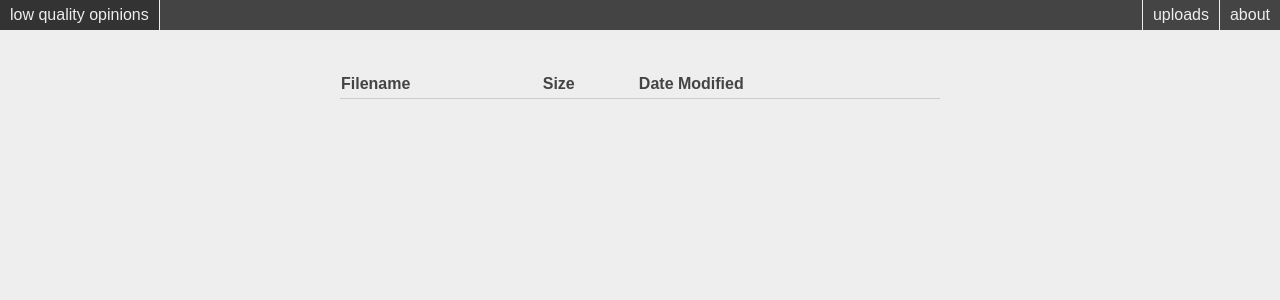
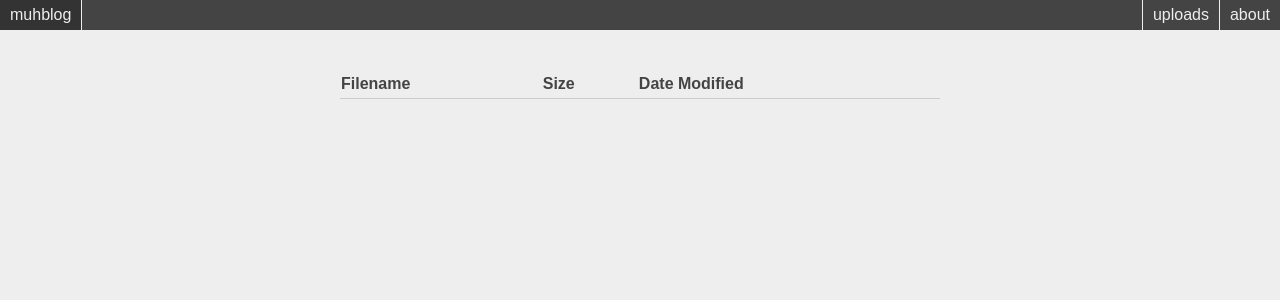
Before and after one commit to elcr/muhblog, a Flask app: page /uploads/ in a window 1280 px wide. Shown: the top 300 px of the page. Run offline with Flask 2, Linux system fonts and the light colour scheme; data that the repository does not hold is empty; some libraries are stand-ins or nearby versions; some web fonts are replaced.

Commit message:
BLOG_TITLE config key

```diff
--- a/muhblog/__init__.py
+++ b/muhblog/__init__.py
@@ -20,6 +20,7 @@ VIDEO_SUFFIXES = {'.mp4', '.webm'}
 PLAYER_SUFFIXES = {'.ogg', '.mp3', '.m4a', *VIDEO_SUFFIXES}
 
 app = flask.Flask(__name__)
+app.config['BLOG_TITLE'] = 'muhblog'
 app.config['BLOG_URL'] = None
 app.config['BLOG_APP_DIR'] = os.fspath(APP_DIR)
 app.config['BLOG_USER_ARCHIVE_DIR'] = os.fspath(APP_DIR.joinpath('archive'))
@@ -27,11 +28,12 @@ app.config['BLOG_USER_UPLOADS_DIR'] = os.fspath(APP_DIR.joinpath('uploads'))
 app.config['BLOG_USER_STATIC_DIR'] = os.fspath(APP_DIR.joinpath('static'))
 app.config['FREEZER_DESTINATION'] = os.fspath(APP_DIR.joinpath('freeze'))
 app.config['FREEZER_DESTINATION_IGNORE'] = ['.git*']
-app.jinja_env.trim_blocks = app.jinja_env.lstrip_blocks = True
 
 def format_datetime(dt=None):
     return '{:%d/%m/%Y %T}'.format(dt or datetime.now())
 app.jinja_env.filters['format_datetime'] = format_datetime
+app.jinja_env.trim_blocks = app.jinja_env.lstrip_blocks = True
+app.jinja_env.globals['app_config'] = app.config
 
 freezer = flask_frozen.Freezer(app)
 
--- a/muhblog/templates/base.html
+++ b/muhblog/templates/base.html
@@ -1,4 +1,4 @@
-{% set BLOG_TITLE = "low quality opinions" %}
+{% set BLOG_TITLE = app_config['BLOG_TITLE'] %}
 
 <!DOCTYPE html>
 <html>
```
